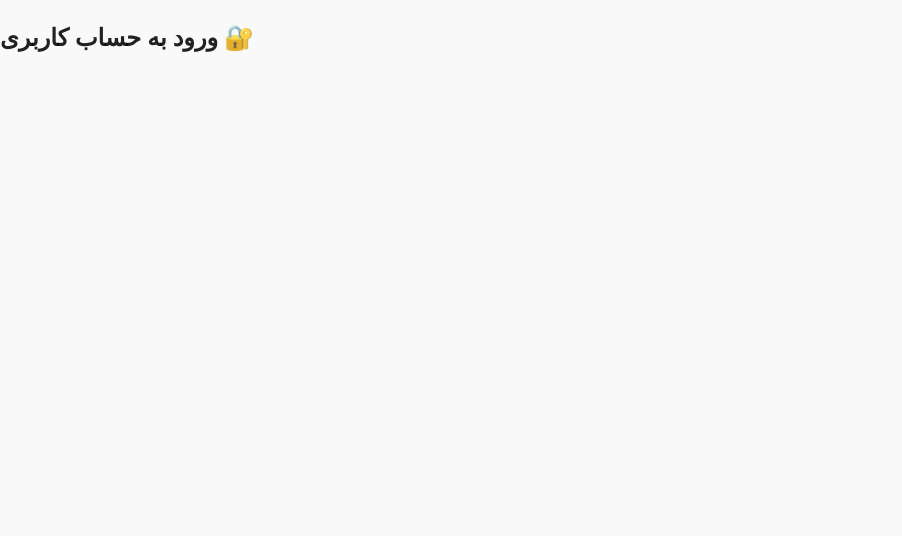
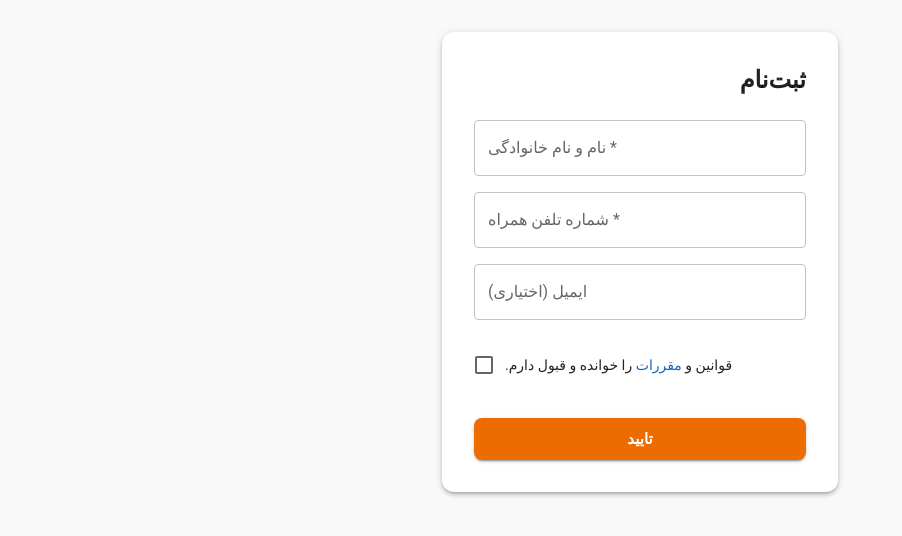
Before and after one commit to Mohammad-Ebrahimiyan/dashboard, a React (Vite) app: page /login in a window 1280 px wide. Shown: the top 536 px of the page, without its empty margins (0-902 px from the left). Built offline with nearby package versions, Linux system fonts and the light colour scheme.

Commit message:
add loginPage

```diff
--- a/src/components/Layout/LayoutWrapper.tsx
+++ b/src/components/Layout/LayoutWrapper.tsx
@@ -2,7 +2,7 @@ import { UserProfileForm } from "../../forms/UserProfileForm/UserProfileForm";
 import Header from "./Header";
 import Sidebar from "./Sidebar";
 import { Box, styled } from "@mui/material";
-import UserList from "../UI/UserList";
+// import UserList from "../UI/UserList";
 
 const LayoutContainer = styled(Box)(({ theme }) => ({
   position: "sticky",
@@ -23,10 +23,10 @@ const LayoutWrapper = ({ children }: { children?: React.ReactNode }) => {
       <Header />
       <LayoutContainer>
         <Sidebar />
-        <Box sx={{ flex: 1, p: 2 }}>
+        {/* <Box sx={{ flex: 1, p: 2 }}> */}
           {/* اینجا لیست کاربران را نمایش می‌دهیم */}
-          <UserList />
-        </Box>
+          {/* <UserList /> */}
+        {/* </Box> */}
         <MainContent>{children}</MainContent>
         <UserProfileForm />
       </LayoutContainer>
--- a/src/pages/Error/errorPage.tsx
+++ b/src/pages/Error/errorPage.tsx
@@ -1,5 +1,5 @@
 const errorPage = () => {
-    return <h2>ورود به حساب کاربری 🔐</h2>;
+    return <h2>صفحه Error Page</h2>;
   };
 
   export default errorPage;
--- a/src/pages/auth/Login.tsx
+++ b/src/pages/auth/Login.tsx
@@ -1,5 +1,118 @@
+import React, { useState } from "react";
+import {
+  Box,
+  Button,
+  Checkbox,
+  Container,
+  TextField,
+  Typography,
+  FormControlLabel,
+  Paper,
+  Alert,
+} from "@mui/material";
+import { addUser } from "../../utils/userStorage"; // تابع افزودن
+import { useNavigate } from "react-router-dom";
+
 const LoginPage = () => {
-    return <h2>ورود به حساب کاربری 🔐</h2>;
+  const [fullName, setFullName] = useState("");
+  const [phone, setPhone] = useState("");
+  const [email, setEmail] = useState("");
+  const [accepted, setAccepted] = useState(false);
+  const navigate = useNavigate();
+  const [error, setError] = useState<string | null>(null);
+
+  const handleSubmit = (e: React.FormEvent) => {
+    e.preventDefault();
+    if (!fullName || !phone || !accepted) {
+      setError("لطفاً همه فیلدهای اجباری را تکمیل کرده و قوانین را بپذیرید.");
+      return;
+    }
+
+    const result = addUser({ fullName, phone, email });
+
+    if (!result.success) {
+      setError(result.message); // مثلا: شماره قبلاً ثبت شده
+      return;
+    }
+
+    setError(null);
+    navigate("/");
   };
 
-  export default LoginPage;
+  return (
+    <Container maxWidth="xs" sx={{ mt: 4 }}>
+      <Paper elevation={3} sx={{ borderRadius: 3, p: 4 }}>
+        <Typography variant="h5" align="right" fontWeight="bold" mb={3}>
+          ثبت‌نام
+        </Typography>
+
+        <Box
+          component="form"
+          onSubmit={handleSubmit}
+          noValidate
+          autoComplete="off"
+          display="flex"
+          flexDirection="column"
+          gap={2}
+        >
+          <TextField
+            label="نام و نام خانوادگی *"
+            fullWidth
+            placeholder="نام خود را وارد کنید"
+            value={fullName}
+            onChange={(e) => setFullName(e.target.value)}
+          />
+
+          <TextField
+            label="شماره تلفن همراه *"
+            fullWidth
+            placeholder="09*********"
+            value={phone}
+            onChange={(e) => setPhone(e.target.value)}
+          />
+
+          <TextField
+            label="ایمیل (اختیاری)"
+            fullWidth
+            placeholder="Example@gmail.com"
+            value={email}
+            onChange={(e) => setEmail(e.target.value)}
+          />
+
+          <FormControlLabel
+            control={
+              <Checkbox
+                checked={accepted}
+                onChange={() => setAccepted(!accepted)}
+              />
+            }
+            label={
+              <Typography variant="body2" sx={{ direction: "rtl" }}>
+                قوانین و <span style={{ color: "#1565c0" }}>مقررات</span> را
+                خوانده و قبول دارم.
+              </Typography>
+            }
+            sx={{ alignSelf: "start", mt: 1 }}
+          />
+
+          <Button
+            type="submit"
+            variant="contained"
+            color="warning"
+            size="large"
+            sx={{ fontWeight: "bold", mt: 2, borderRadius: 2 }}
+          >
+            تایید
+          </Button>
+          {error && (
+            <Alert severity="error" sx={{ mt: 2 }}>
+              {error}
+            </Alert>
+          )}
+        </Box>
+      </Paper>
+    </Container>
+  );
+};
+
+export default LoginPage;
--- a/src/routes/routes.tsx
+++ b/src/routes/routes.tsx
@@ -7,8 +7,12 @@ import ErrorPage from "../pages/Error/errorPage";
 
 const router = createBrowserRouter([
   {
-    path: "/login", // 🔓 لاگین خارج از layout
+    path: "/login",
     element: <LoginPage />,
+  },
+  {
+    path: "/error",
+    element: <ErrorPage />,
   },
   {
     path: "/",
--- /dev/null
+++ b/src/types/user.ts
@@ -0,0 +1,6 @@
+export interface User {
+    id: number;
+    fullName: string;
+    phone: string;
+    email?: string;
+  }
--- /dev/null
+++ b/src/utils/userStorage.ts
@@ -0,0 +1,22 @@
+import { User } from "../types/user";
+
+const STORAGE_KEY = "fitland_users";
+
+// گرفتن همه کاربران
+export const getUsers = (): User[] => {
+  const data = localStorage.getItem(STORAGE_KEY);
+  return data ? JSON.parse(data) : [];
+};
+
+// افزودن کاربر جدید
+export const addUser = (user: Omit<User, "id">): { success: boolean; message: string } => {
+    const users = getUsers();
+
+    const exists = users.some((u) => u.phone === user.phone);
+    if (exists) return { success: false, message: "شماره موبایل قبلاً ثبت شده است." };
+
+    const newUser: User = { ...user, id: users.length + 1 };
+    localStorage.setItem(STORAGE_KEY, JSON.stringify([...users, newUser]));
+
+    return { success: true, message: "کاربر با موفقیت ثبت شد." };
+  };
```
Also changed, not shown: src/data/users.ts (added, +21 -0 lines).
